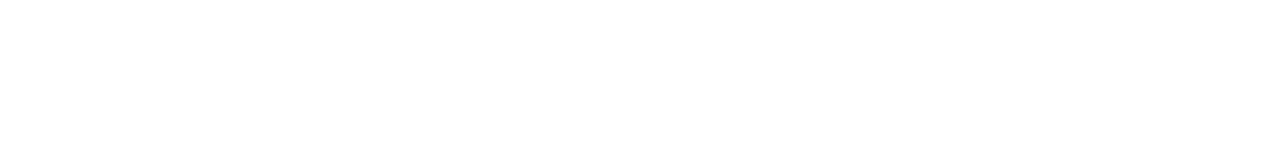
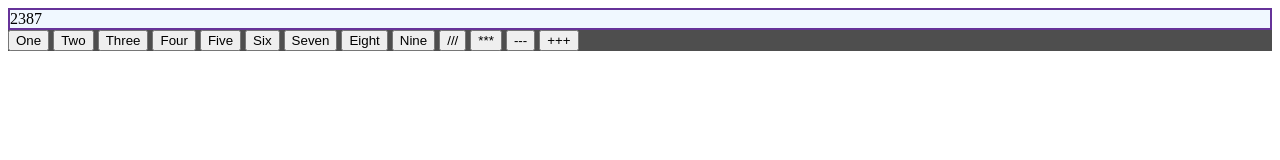
Before and after one commit to Greg0-22/Calculator, a plain HTML site: page html-css/index.html in a window 1280 px wide. Drawn offline with Linux system fonts and the light colour scheme.

Commit message:
Skeleton HTML

```diff
--- a/html-css/index.html
+++ b/html-css/index.html
@@ -5,8 +5,28 @@
     <meta http-equiv="X-UA-Compatible" content="IE=edge">
     <meta name="viewport" content="width=device-width, initial-scale=1.0">
     <title>Calculator</title>
+    <link rel="stylesheet" href="styles.css">
 </head>
 <body>
-
+    <main id="calculator">
+        <div id="calc-container">
+            <div id="calc-display">
+                2387
+            </div>
+            <button class="one">One</button>
+            <button class="two">Two</button>
+            <button class="three">Three</button>
+            <button class="four">Four</button>
+            <button class="five">Five</button>
+            <button class="six">Six</button>
+            <button class="seven">Seven</button>
+            <button class="eight">Eight</button>
+            <button class="nine">Nine</button>
+            <button class="division">///</button>
+            <button class="multiplication">***</button>
+            <button class="subtraction">---</button>
+            <button class="addition">+++</button>
+        </div>
+    </main>
 </body>
 </html>
--- a/html-css/styles.css
+++ b/html-css/styles.css
@@ -0,0 +1,9 @@
+#calc-container {
+    background-color: rgb(78, 78, 78);
+
+}
+
+#calc-display {
+    border: 2px solid rebeccapurple;
+    background-color: aliceblue;
+}
```
Also changed, not shown: js/script.js (+12 -0 lines), 1 other file.
